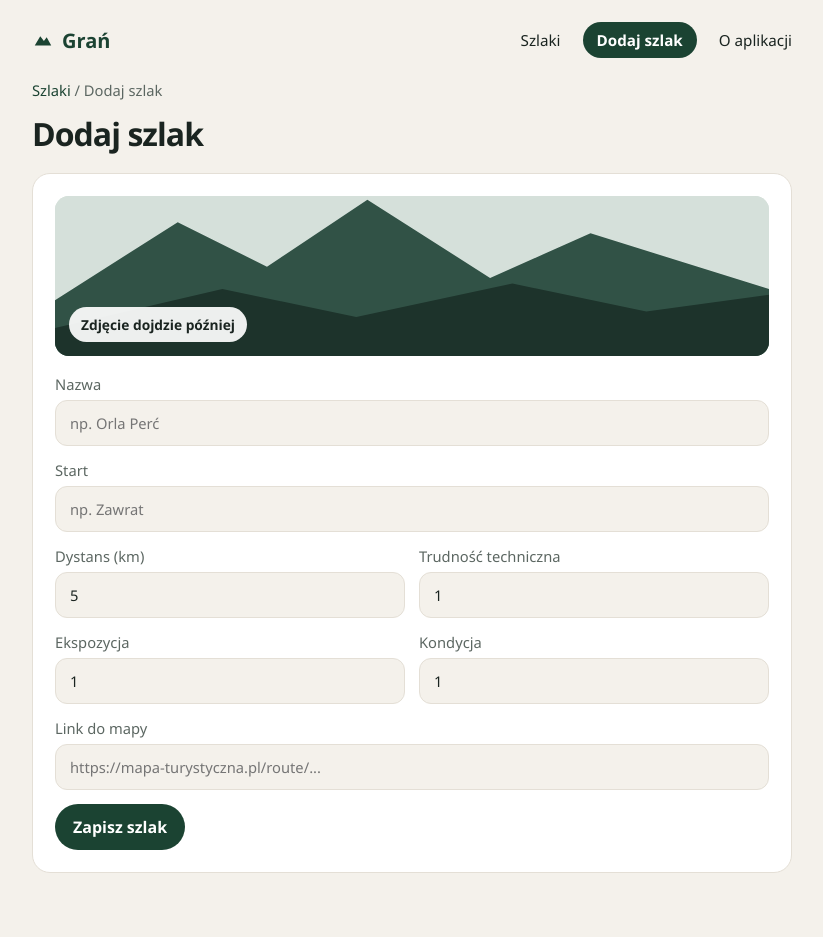
After one commit to AWaligoraa/Gran, a Spring Boot app: page /add.html in a window 1280 px wide. The commit adds this page. Shown: the whole page, without its empty margins (228-1051 px from the left). Run offline with Spring Boot 4, Linux system fonts and the light colour scheme.

Commit message:
feat: add a form for a new trail

```diff
--- a/src/main/java/pl/gran/gran/trail/Trail.java
+++ b/src/main/java/pl/gran/gran/trail/Trail.java
@@ -22,13 +22,17 @@ public class Trail  {
     }
 
     public Trail(String name, String startPoint, Double distance, double technicalDifficulty, double exposure, double condition) {
+        this(name, startPoint, distance, technicalDifficulty, exposure, condition, null);
+    }
+
+    public Trail(String name, String startPoint, Double distance, double technicalDifficulty, double exposure, double condition, String mapUrl) {
         this.name = name;
         this.startPoint = startPoint;
         this.distance = distance;
         this.technicalDifficulty = technicalDifficulty;
         this.exposure = exposure;
         this.condition = condition;
-
+        this.mapUrl = mapUrl;
     }
 
     public Long getId() {
--- a/src/main/java/pl/gran/gran/trail/TrailPageController.java
+++ b/src/main/java/pl/gran/gran/trail/TrailPageController.java
@@ -15,6 +15,11 @@ public class TrailPageController {
 	public String page() {
 		return "forward:/index.html";
 	}
+	@GetMapping("/trails/new")
+	public String addTrail() {
+		return "forward:/add.html";
+	}
+
 	@GetMapping("/trails/{id}")
 	public String trail() {
 		return "forward:/trail.html";
--- /dev/null
+++ b/src/main/resources/static/add.css
@@ -0,0 +1,189 @@
+:root {
+    color: #1a2420;
+    background: #f4f1eb;
+    font-family: "Segoe UI", sans-serif;
+}
+
+* {
+    box-sizing: border-box;
+}
+
+body {
+    margin: 0;
+}
+
+a {
+    color: inherit;
+}
+
+.top {
+    display: flex;
+    align-items: center;
+    justify-content: space-between;
+    gap: 24px;
+    width: min(760px, calc(100% - 40px));
+    margin: 0 auto;
+    padding: 22px 0;
+}
+
+.brand {
+    display: inline-flex;
+    align-items: center;
+    gap: 8px;
+    color: #1b4332;
+    font-weight: 700;
+    font-size: 1.25rem;
+    text-decoration: none;
+}
+
+.brand svg {
+    width: 22px;
+    height: 22px;
+    fill: #1b4332;
+}
+
+.top nav {
+    display: flex;
+    align-items: center;
+    gap: 22px;
+}
+
+.top nav a {
+    text-decoration: none;
+    font-size: 0.95rem;
+}
+
+.top nav a:hover {
+    text-decoration: underline;
+}
+
+.top nav a[aria-current="page"] {
+    border-radius: 999px;
+    background: #1b4332;
+    color: #fff;
+    padding: 8px 14px;
+    font-weight: 700;
+}
+
+.top nav a[aria-current="page"]:hover {
+    background: #143528;
+    text-decoration: none;
+}
+
+main {
+    width: min(760px, calc(100% - 40px));
+    margin: 0 auto;
+    padding-bottom: 64px;
+}
+
+.crumb {
+    margin: 0 0 12px;
+    color: #5c6762;
+    font-size: 0.92rem;
+}
+
+.crumb a {
+    color: #1b4332;
+    text-decoration: none;
+}
+
+h1 {
+    margin: 0 0 18px;
+    font-size: 2rem;
+    letter-spacing: -0.03em;
+}
+
+form {
+    border: 1px solid #e4dfd6;
+    border-radius: 18px;
+    background: #fff;
+    padding: 22px;
+}
+
+.photo {
+    position: relative;
+    overflow: hidden;
+    height: 160px;
+    margin-bottom: 18px;
+    border-radius: 14px;
+    background: #d5e0da;
+}
+
+.photo svg {
+    display: block;
+    width: 100%;
+    height: 100%;
+}
+
+.photo p {
+    position: absolute;
+    left: 14px;
+    bottom: 14px;
+    margin: 0;
+    border-radius: 999px;
+    background: rgba(255, 255, 255, 0.92);
+    padding: 8px 12px;
+    font-size: 0.86rem;
+    font-weight: 650;
+}
+
+label {
+    display: block;
+    margin-bottom: 14px;
+    color: #5c6762;
+    font-size: 0.92rem;
+}
+
+input {
+    display: block;
+    width: 100%;
+    margin-top: 6px;
+    border: 1px solid #e4dfd6;
+    border-radius: 12px;
+    background: #f4f1eb;
+    color: #1a2420;
+    padding: 12px 14px;
+    font: inherit;
+}
+
+.grid {
+    display: grid;
+    grid-template-columns: 1fr 1fr;
+    gap: 0 14px;
+}
+
+button {
+    border: 0;
+    border-radius: 999px;
+    background: #1b4332;
+    color: #fff;
+    padding: 12px 18px;
+    font: inherit;
+    font-weight: 700;
+    cursor: pointer;
+}
+
+button:hover {
+    background: #143528;
+}
+
+.error {
+    margin: 0 0 14px;
+    color: #8a3b2b;
+}
+
+@media (max-width: 640px) {
+    .top,
+    .grid {
+        align-items: flex-start;
+        flex-direction: column;
+    }
+
+    .top {
+        display: flex;
+    }
+
+    .grid {
+        display: block;
+    }
+}
--- /dev/null
+++ b/src/main/resources/static/add.html
@@ -0,0 +1,106 @@
+<!DOCTYPE html>
+<html lang="pl">
+<head>
+    <meta charset="UTF-8">
+    <meta name="viewport" content="width=device-width, initial-scale=1">
+    <title>Dodaj szlak — Grań</title>
+    <link rel="stylesheet" href="/add.css">
+</head>
+<body>
+<header class="top">
+    <a class="brand" href="/">
+        <svg viewBox="0 0 24 24" aria-hidden="true"><path d="M3 18 L9 8 L13 13 L16 9 L21 18 Z"/></svg>
+        Grań
+    </a>
+    <nav>
+        <a href="/trails">Szlaki</a>
+        <a href="/trails/new" aria-current="page">Dodaj szlak</a>
+        <a href="/#warstwy">O aplikacji</a>
+    </nav>
+</header>
+<main>
+    <p class="crumb"><a href="/trails">Szlaki</a> / Dodaj szlak</p>
+    <h1>Dodaj szlak</h1>
+    <form id="trail-form">
+        <div class="photo" aria-hidden="true">
+            <svg viewBox="0 0 640 180" preserveAspectRatio="xMidYMax slice">
+                <rect width="640" height="180" fill="#d5e0da"/>
+                <path d="M0 130 L110 60 L190 100 L280 40 L390 110 L480 70 L640 120 L640 180 L0 180 Z" fill="#315246"/>
+                <path d="M0 155 L150 120 L270 145 L410 115 L530 140 L640 125 L640 180 L0 180 Z" fill="#1d332b"/>
+            </svg>
+            <p>Zdjęcie dojdzie później</p>
+        </div>
+
+        <label>
+            Nazwa
+            <input name="name" required maxlength="200" placeholder="np. Orla Perć">
+        </label>
+        <label>
+            Start
+            <input name="startPoint" required maxlength="200" placeholder="np. Zawrat">
+        </label>
+        <div class="grid">
+            <label>
+                Dystans (km)
+                <input name="distance" type="number" required min="0" max="50" step="0.5" value="5">
+            </label>
+            <label>
+                Trudność techniczna
+                <input name="technicalDifficulty" type="number" required min="1" max="5" step="0.5" value="1">
+            </label>
+            <label>
+                Ekspozycja
+                <input name="exposure" type="number" required min="1" max="5" step="0.5" value="1">
+            </label>
+            <label>
+                Kondycja
+                <input name="condition" type="number" required min="1" max="5" step="0.5" value="1">
+            </label>
+        </div>
+        <label>
+            Link do mapy
+            <input name="mapUrl" type="url" maxlength="300" placeholder="https://mapa-turystyczna.pl/route/...">
+        </label>
+        <p id="form-error" class="error" hidden>Nie udało się zapisać szlaku. Sprawdź pola: skale od 1 do 5, dystans od 0 do 50.</p>
+        <button type="submit">Zapisz szlak</button>
+    </form>
+</main>
+<script>
+    const form = document.querySelector("#trail-form");
+    const error = document.querySelector("#form-error");
+
+    form.addEventListener("submit", function (event) {
+        event.preventDefault();
+        error.hidden = true;
+        const data = new FormData(form);
+        const mapUrl = String(data.get("mapUrl") || "").trim();
+        const body = {
+            name: String(data.get("name") || "").trim(),
+            startPoint: String(data.get("startPoint") || "").trim(),
+            distance: Number(data.get("distance")),
+            technicalDifficulty: Number(data.get("technicalDifficulty")),
+            exposure: Number(data.get("exposure")),
+            condition: Number(data.get("condition")),
+            mapUrl: mapUrl || null
+        };
+        fetch("/api/trails", {
+            method: "POST",
+            headers: { "Content-Type": "application/json" },
+            body: JSON.stringify(body)
+        })
+            .then(function (response) {
+                if (!response.ok) {
+                    throw new Error("invalid");
+                }
+                return response.json();
+            })
+            .then(function (trail) {
+                location.href = "/trails/" + trail.id;
+            })
+            .catch(function () {
+                error.hidden = false;
+            });
+    });
+</script>
+</body>
+</html>
--- a/src/main/resources/static/index.html
+++ b/src/main/resources/static/index.html
@@ -14,6 +14,7 @@
     </a>
     <nav>
         <a href="/trails" aria-current="page">Szlaki</a>
+        <a href="/trails/new">Dodaj szlak</a>
         <a href="/#warstwy">O aplikacji</a>
     </nav>
 </header>
```
Also changed, not shown: src/main/java/pl/gran/gran/trail/NewTrail.java (added, +17 -0 lines), src/main/java/pl/gran/gran/trail/TrailController.java (+21 -0 lines), src/main/resources/static/catalog.css (+13 -0 lines).
